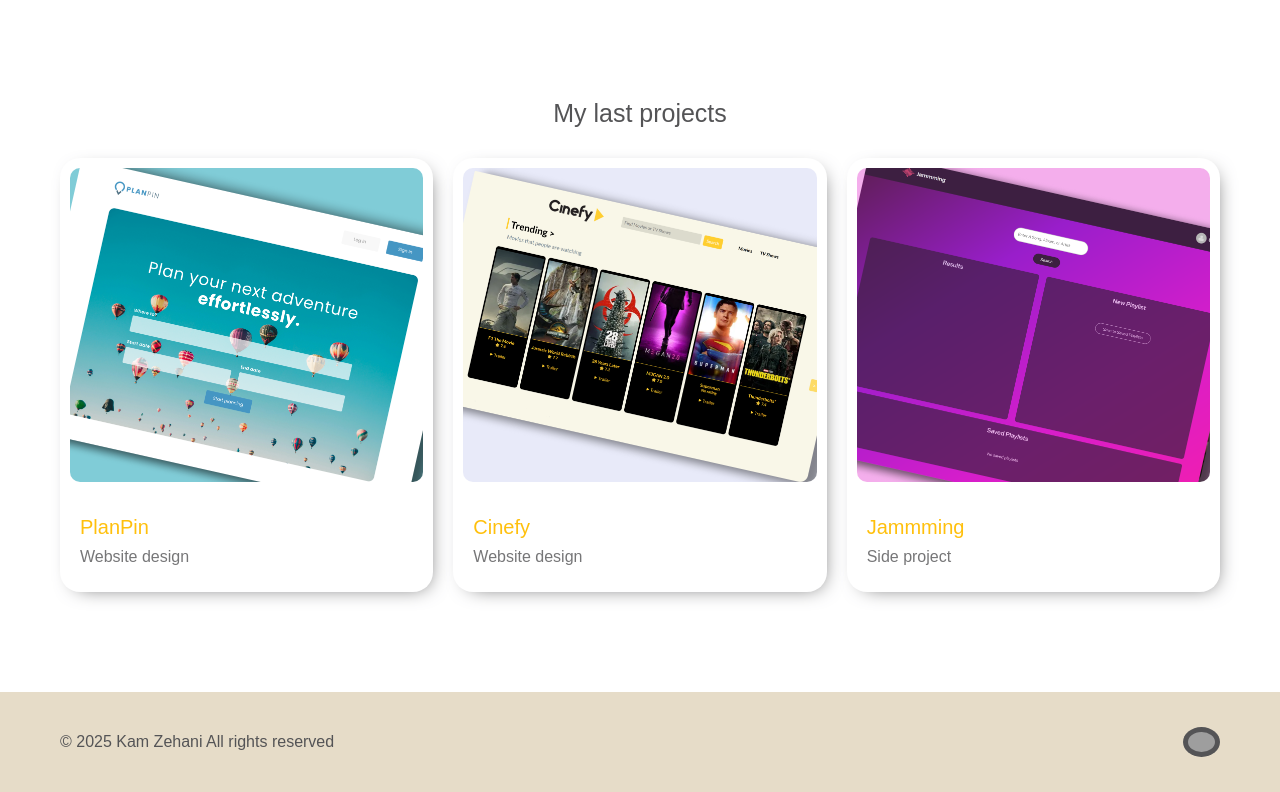
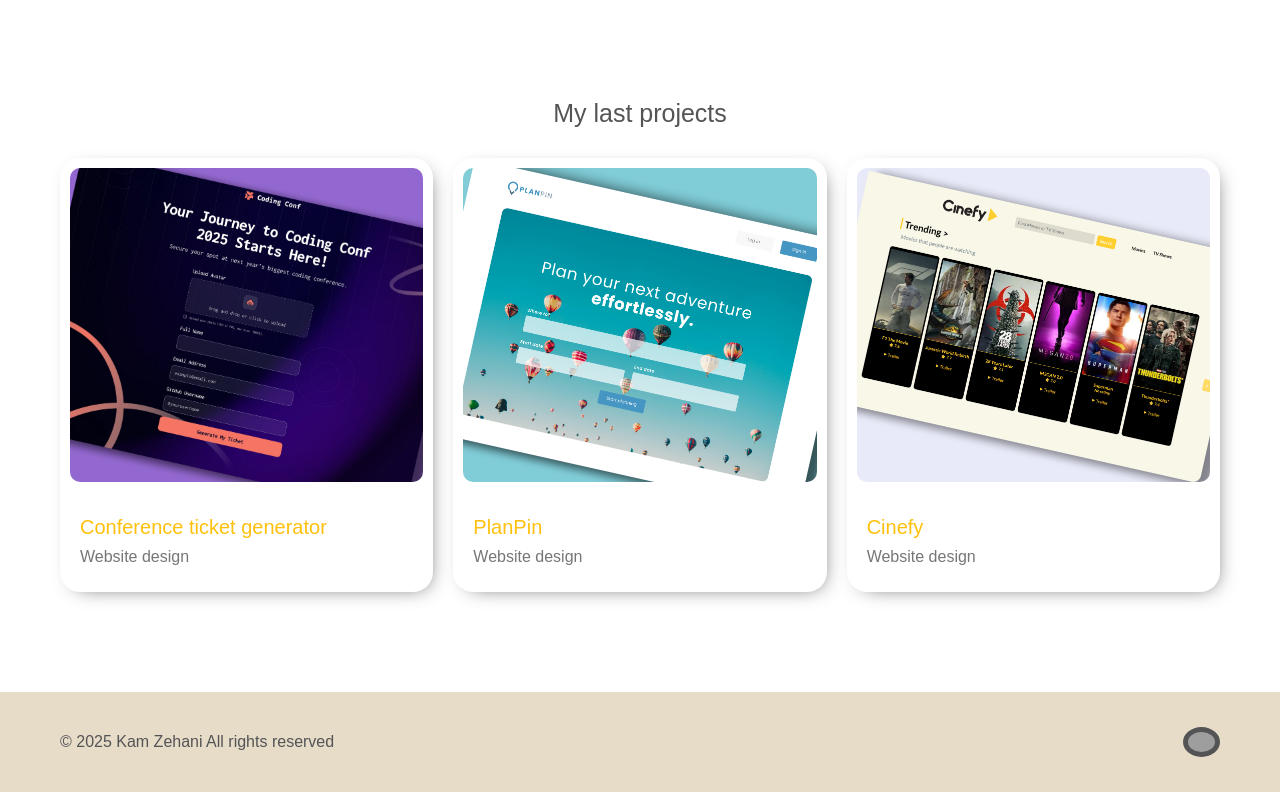
Before and after one commit to CyberBeeDesign/madebykam, a React (Vite) app: page / in a window 1280 px wide. Shown: the part 682-1474 px from the top of the page. Built offline with nearby package versions, Linux system fonts and the light colour scheme; grey boxes are pictures that could not be loaded; a web font is replaced by a local one.

Commit message:
Update LastProject.jsx

```diff
--- a/src/components/Home/LastProject/LastProject.jsx
+++ b/src/components/Home/LastProject/LastProject.jsx
@@ -4,6 +4,7 @@
 import coffeebeanMockup from "../../../assets/CoffeeBean-Mockup.png";
 import arrowmore from "../../../assets/arrow-more.png";
 import planpinMockup from "../../../assets/PlanPin-Mockup.png";
+import confTicketsGeneratorMockup from "../../../assets/conf-tickets-generator-Mockup.png";
 import "./LastProject.css";
 
 const LastProject = () => {
@@ -13,6 +14,31 @@
         <h2>My last projects</h2>
 
         <div className="lastprojectcard-box">
+          <div className="lastprojectcard">
+            <a
+              href="https://conf-tickets-generator.netlify.app/"
+              target="_blank"
+              rel="noopener noreferrer"
+            >
+              <img
+                src={confTicketsGeneratorMockup}
+                alt="confticket-mockup"
+                className="Mockup"
+              />
+              <div className="lastproject-text-container">
+                <div className="lastproject-text">
+                  <h3>Conference ticket generator</h3>
+                  <p>Website design</p>
+                </div>
+                <img src={arrowmore} alt="" className="arrow-more" />
+              </div>
+            </a>
+          </div>
+
+
+
+
+
           <div className="lastprojectcard">
             <a
               href="https://planpin.netlify.app/"
@@ -50,7 +76,7 @@
             </a>
           </div>
 
-          <div className="lastprojectcard">
+          {/*<div className="lastprojectcard">
             <a
               href="https://jammming-cyberbee.netlify.app/"
               target="_blank"
@@ -69,7 +95,7 @@
                 <img src={arrowmore} alt="" className="arrow-more" />
               </div>
             </a>
-          </div>
+          </div>*/}
 
           {/*<div className="lastprojectcard">
             <a
```
